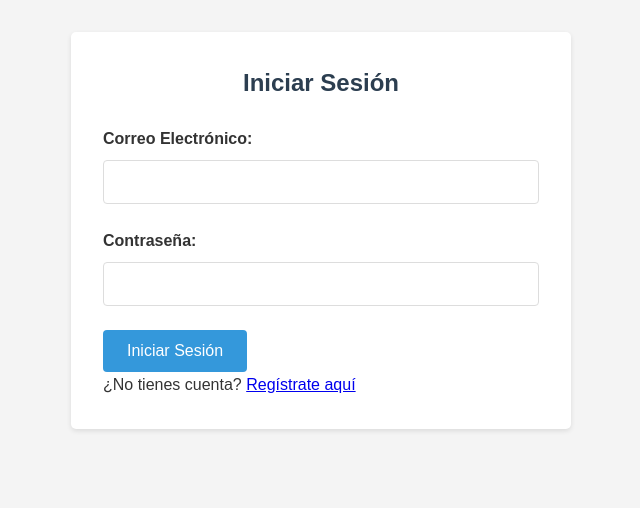
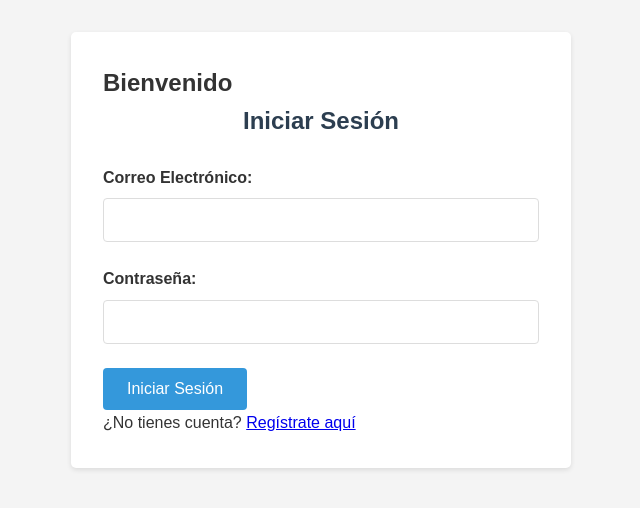
Before and after one commit to Jstevgarcia/tienda, a PHP site: page /Login.php in a window 1280 px wide. Shown: the part 78-586 px from the top of the page, without its empty margins (319-959 px from the left). Run offline with PHP 8.4, Linux system fonts and the light colour scheme.

Commit message:
Mensaje de bienvenida login

```diff
--- a/Login.php
+++ b/Login.php
@@ -49,6 +49,7 @@ if ($_SERVER['REQUEST_METHOD'] == 'POST') {
 
     <main class="container">
         <section class="formulario">
+            <h1>Bienvenido</h1>
             <h2>Iniciar Sesión</h2>
             <?php if(isset($error)): ?>
                 <div class="error"><?php echo $error; ?></div>
```
